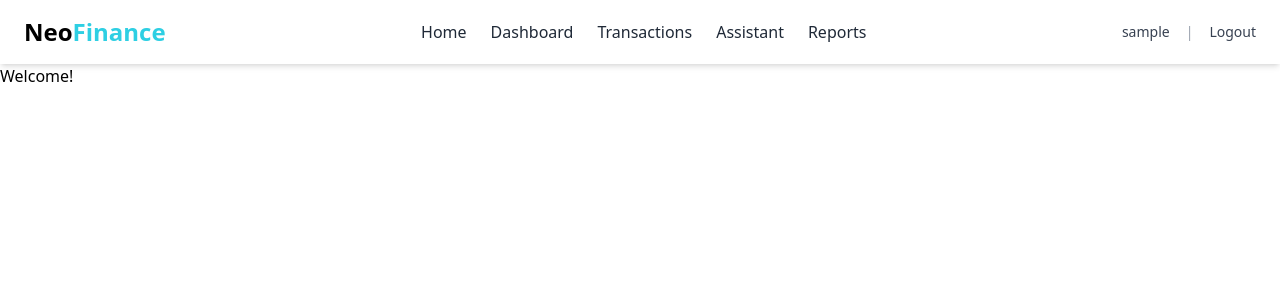
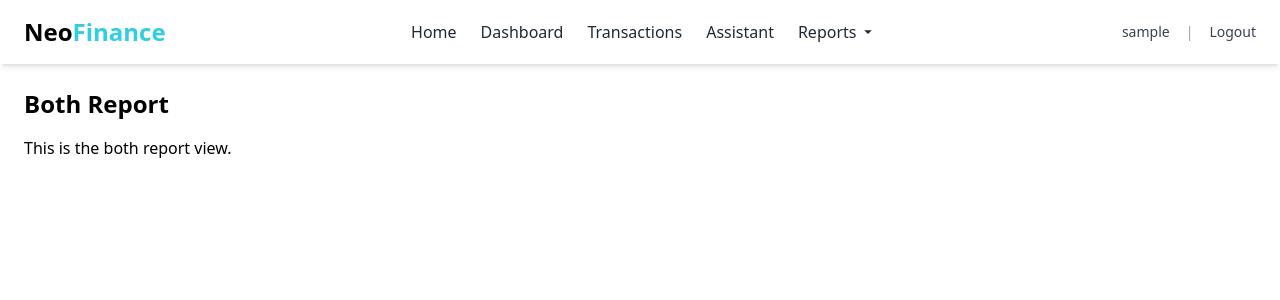
Before and after one commit to TristanRG/NeoFinance, a React (Create React App) app in the folder frontend/: page /reports in a window 1280 px wide. Shown: the top 300 px of the page. Built offline with nearby package versions, Linux system fonts and the light colour scheme; sample sign-in values are in the browser's storage.

Commit message:
Changed navbar so reports has a dropdown menu, added different views for reports income/expenses/both

```diff
--- a/frontend/src/components/Navbar.js
+++ b/frontend/src/components/Navbar.js
@@ -2,6 +2,7 @@ import React, { useContext } from "react";
 import { Link } from "react-router-dom";
 import { AuthContext } from "../context/AuthContext";
 import { logout as performLogout } from "../api/axios";
+import ReportsMenu from "./ReportsMenu";
 
 const Navbar = () => {
   const { auth, setAuth } = useContext(AuthContext);
@@ -13,7 +14,6 @@ const Navbar = () => {
 
   return (
     <nav className="flex items-center justify-between px-6 py-4 bg-white shadow-md">
-
       {/* Left: Logo */}
       <div className="text-2xl font-bold">
         <span className="text-black">Neo</span>
@@ -26,8 +26,21 @@ const Navbar = () => {
         <Link to="/dashboard" className="hover:text-[#2ecfe3]">Dashboard</Link>
         <Link to="/transactions" className="hover:text-[#2ecfe3]">Transactions</Link>
         <Link to="/assistant" className="hover:text-[#2ecfe3]">Assistant</Link>
-        <Link to="/reports" className="hover:text-[#2ecfe3]">Reports</Link>
-      </div>
+
+        {/* Reports Dropdown */}
+        <div className="relative group">
+          <div className="flex items-center justify-center cursor-pointer hover:text-[#2ecfe3]">
+          <span>Reports</span>
+          <svg className="w-4 h-4 ml-1 fill-current" viewBox="0 0 20 20">
+        <path d="M5.25 7.75L10 12.5l4.75-4.75" />
+        </svg>
+    </div>
+  <div className="absolute left-1/2 -translate-x-1/2 top-full hidden group-hover:block bg-white border rounded shadow-lg z-50">
+    <ReportsMenu />
+  </div>
+  </div>
+</div>
+
 
       {/* Right: Auth Section */}
       <div className="flex items-center space-x-4 text-sm font-medium text-gray-700">
--- /dev/null
+++ b/frontend/src/components/ReportsMenu.js
@@ -0,0 +1,25 @@
+import { useNavigate } from 'react-router-dom';
+
+const ReportsMenu = () => {
+  const navigate = useNavigate();
+
+  const handleClick = (view) => {
+    navigate(`/reports?view=${view}`);
+  };
+
+  return (
+    <div className="flex flex-col w-40">
+      {['income', 'expenses', 'both'].map((type) => (
+        <button
+          key={type}
+          onClick={() => handleClick(type)}
+          className="px-4 py-2 text-left hover:text-[#2ecfe3] hover:bg-gray-100 transition-colors duration-150"
+        >
+          {type.charAt(0).toUpperCase() + type.slice(1)}
+        </button>
+      ))}
+    </div>
+  );
+};
+
+export default ReportsMenu;
--- a/frontend/src/pages/Home.js
+++ b/frontend/src/pages/Home.js
@@ -1,3 +1,3 @@
-export default function Dashboard() {
+export default function Home() {
     return <div>Welcome!</div>;
   }
--- a/frontend/src/pages/Reports.js
+++ b/frontend/src/pages/Reports.js
@@ -1,3 +1,33 @@
+import { useSearchParams } from 'react-router-dom';
+import { useEffect, useState } from 'react';
+
 export default function Reports() {
-    return <div>Welcome!</div>;
-  }
+  const [searchParams] = useSearchParams();
+  const view = searchParams.get('view') || 'both';
+
+  const [data, setData] = useState([]);
+
+  useEffect(() => {
+    // Example logic based on selected view
+    if (view === 'income') {
+      console.log("Show only income data");
+    } else if (view === 'expenses') {
+      console.log("Show only expense data");
+    } else {
+      console.log("Show all data");
+    }
+
+    // Fetch and filter data as needed here
+  }, [view]);
+
+  return (
+    <div className="p-6">
+      <h2 className="text-2xl font-semibold mb-4 capitalize">{view} Report</h2>
+      <div>
+        {/* Render filtered data here */}
+        {/* For now, you can just show a placeholder */}
+        <p>This is the {view} report view.</p>
+      </div>
+    </div>
+  );
+}
--- a/frontend/src/pages/Transactions.js
+++ b/frontend/src/pages/Transactions.js
@@ -55,7 +55,7 @@ const TransactionsPage = () => {
 
 
   return (
-
+    <div className="min-h-screen" style={{ backgroundColor: "#e4e6e7" }}>
     <div className="p-6">
       <h2 className="text-xl font-semibold mb-6">Manage Transactions</h2>
 
@@ -87,7 +87,7 @@ const TransactionsPage = () => {
       {/* Table Container */}
       <div className="overflow-x-auto">
         {/* Header */}
-        <div className="min-w-[1100px] bg-gray-100 rounded px-8 py-4 mb-2 shadow-sm">
+        <div className="min-w-[1100px] bg-white rounded px-8 py-4 mb-2 shadow-sm">
           <div className="grid grid-cols-[1rem_140px_120px_280px_220px_140px_140px_40px] gap-x-24 text-xs font-semibold text-gray-500 text-center">
             <div></div>
             <div>Date</div>
@@ -144,6 +144,7 @@ const TransactionsPage = () => {
         onSubmit={handleAddTransaction}
       />
     </div>
+    </div>
   );
 };
 
```
Also changed, not shown: frontend/src/components/ReportsBoth.js (added), frontend/src/components/ReportsExpenses.js (added), frontend/src/components/ReportsIncome.js (added).
